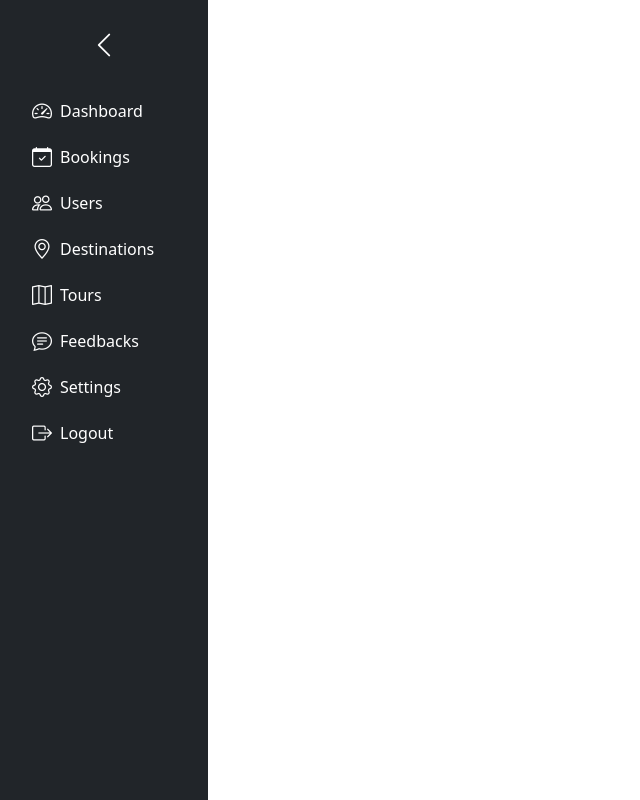
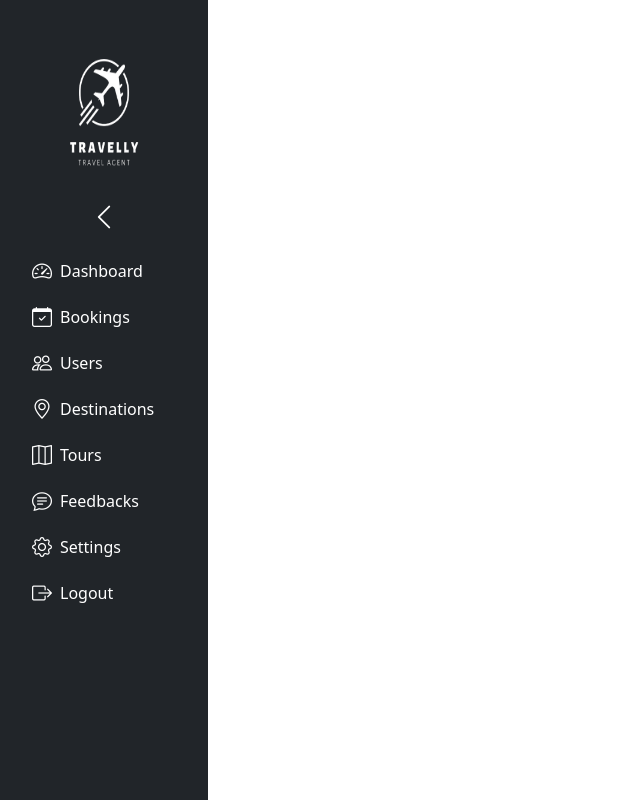
Before and after one commit to BIWeerathunga/Itpm_Project, a React (Create React App) app in the folder client/: page /admin in a window 1280 px wide. Shown: the top 800 px of the page, without its empty margins (0-640 px from the left). Built offline with nearby package versions, Linux system fonts and the light colour scheme.

Commit message:
Side Menu Logo

```diff
--- a/client/src/components/SidebarMenu.js
+++ b/client/src/components/SidebarMenu.js
@@ -20,8 +20,26 @@
         >
           {/* Toggle Button */}
           <button
-            className="btn text-white mb-3"
+            className="btn text-white mb-1 mt-1"
             onClick={() => setIsExpanded(!isExpanded)}
+          >
+            <img
+              src="/images/navlogo.png"
+              alt="Logo"
+              className="img-fluid"
+              style={{
+                width: isExpanded ? "200px" : "160px", // Smaller when collapsed, larger when expanded
+                height: isExpanded ? "200px" : "100px",
+                transition: "all 0.3s ease-in-out", // Smooth animation
+                marginTop: "-20px",
+              }}
+            />
+          </button>
+
+          <button
+            className="btn text-white mb-1"
+            onClick={() => setIsExpanded(!isExpanded)}
+            style={{ marginTop: "-30px" }}
           >
             <i
               className={`bi ${
--- a/client/src/pages/Admin/Destination/Create.js
+++ b/client/src/pages/Admin/Destination/Create.js
@@ -3,12 +3,12 @@
 function Create() {
   return (
     <div
-      className="d-flex align-items-center justify-content-center vh-300 "
+      className="d-flex align-items-center justify-content-center vh-200 "
       style={{ height: "350px", marginTop: "250px" }}
     >
       <form
         className="p-4 border rounded shadow bg-light"
-        style={{ marginLeft: "-1220px", width: "900px" }}
+        style={{ marginLeft: "-1250px", width: "900px" }}
       >
         <h3>Add Destinations</h3>
         <div className="row">
```
